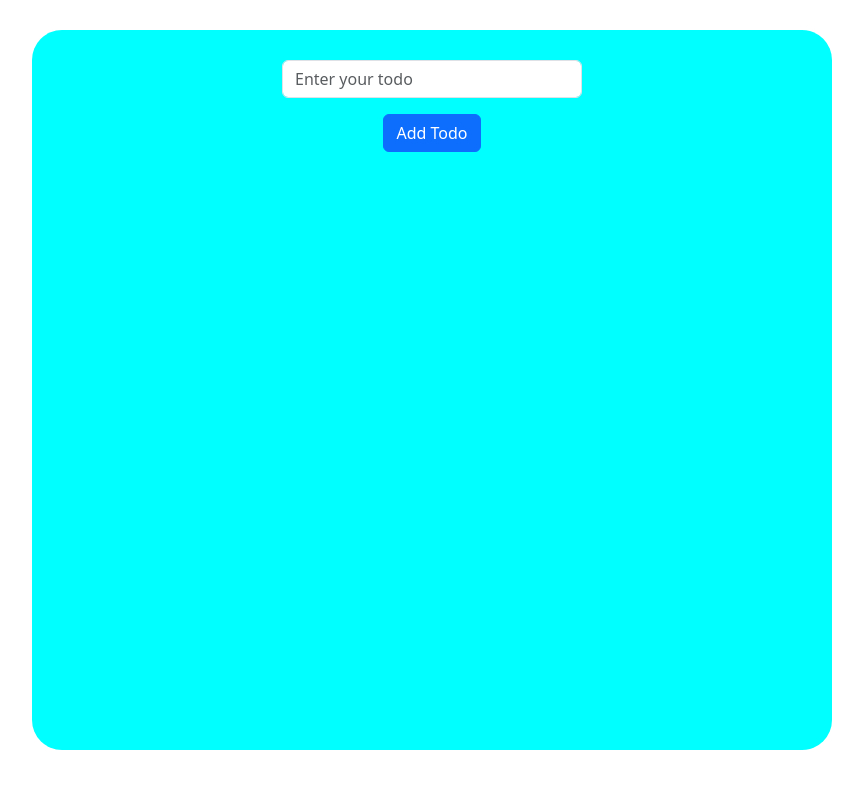
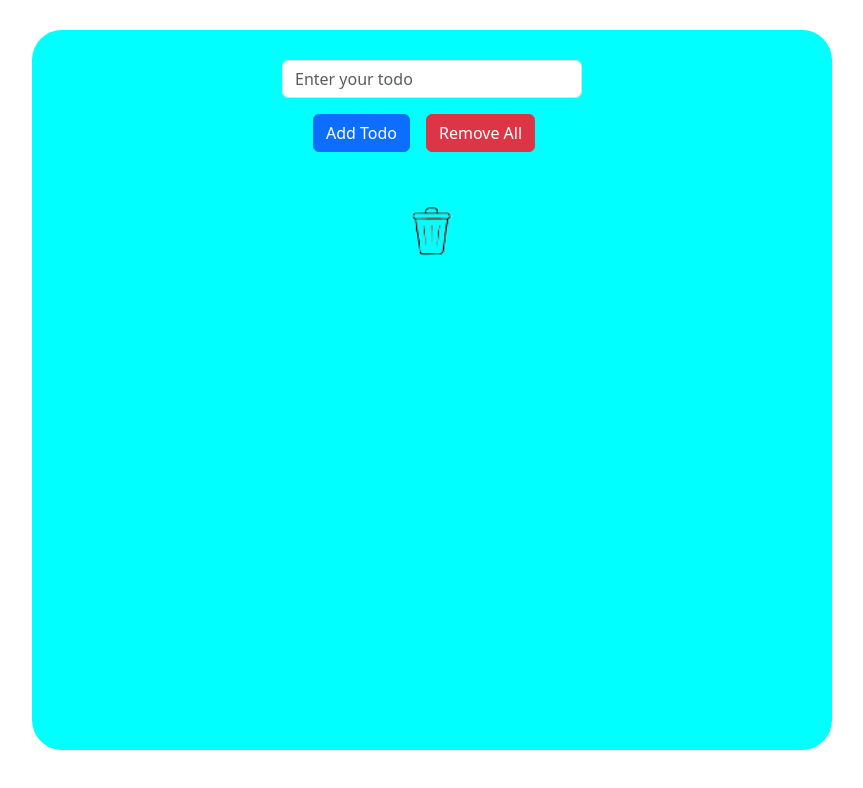
Before and after one commit to Aamir-Yousaf/my-app-todo, a React (Create React App) app: page / in a window 1280 px wide. Shown: the top 788 px of the page, without its empty margins (208-1071 px from the left). Built offline with nearby package versions, Linux system fonts and the light colour scheme.

Commit message:
add dustin images

```diff
--- a/src/App.css
+++ b/src/App.css
@@ -27,6 +27,48 @@
   margin: 0 auto;
   padding-left: 10px;
 }
+/* Define animations for moving items to the dustbin */
+@keyframes moveToDustbin {
+  0% {
+    transform: translateY(0);
+    opacity: 1;
+  }
+  100% {
+    transform: translateY(100px) translateX(-50px);
+    opacity: 0;
+  }
+}
+
+.deleting {
+  animation: moveToDustbin 1s forwards;
+}
+
+/* Styles for the dustbin and other elements */
+.dustbin {
+  position: relative;
+  margin: 20px auto;
+  width: 50px;
+  height: 100px;
+  cursor: pointer;
+}
+
+.dustbin img {
+  width: 100%;
+  height: auto;
+}
+
+.dustbin-contents {
+  margin-top: 20px;
+  padding: 10px;
+  border: 1px solid #ccc;
+  max-height: 200px;
+  overflow-y: auto;
+}
+
+input, button {
+  margin-top: 10px;
+}
+
 @media (prefers-reduced-motion: no-preference) {
   .App-logo {
     animation: App-logo-spin infinite 20s linear;
--- a/src/App.js
+++ b/src/App.js
@@ -1,5 +1,3 @@
-import logo from "./logo.svg";
-import "./App.css";
 import { useState } from "react";
 import {
   Button,
@@ -9,13 +7,18 @@ import {
   ModalHeader,
   ModalBody,
 } from "reactstrap";
+import "./App.css";
 
 function App() {
   const [todoList, setTodoList] = useState([]);
+  const [deletedItems, setDeletedItems] = useState([]);
   const [todo, setTodo] = useState("");
   const [error, setError] = useState(false);
   const [isEdit, setEdit] = useState(false);
   const [saveIndex, setIndex] = useState(-1);
+  const [isDustbinOpen, setDustbinOpen] = useState(false);
+  const [isItemBeingDeleted, setItemBeingDeleted] = useState(false);
+  const [deletingItemIndex, setDeletingItemIndex] = useState(null);
 
   const handleSubmit = () => {
     if (todo) {
@@ -43,11 +46,26 @@ function App() {
   };
 
   const handleDelete = (index) => {
-    let newTodoLists = [...todoList];
-    if (newTodoLists[index].markAsRead) {
-      newTodoLists.splice(index, 1);
-      setTodoList(newTodoLists);
-    }
+    // Trigger animation and change bin image to open
+    setItemBeingDeleted(true);
+    setDustbinOpen(true);
+    setDeletingItemIndex(index);
+
+    setTimeout(() => {
+      let newTodoLists = [...todoList];
+      if (newTodoLists[index].markAsRead) {
+        let deletedItem = newTodoLists.splice(index, 1)[0];
+        setTodoList(newTodoLists);
+        setDeletedItems([...deletedItems, deletedItem]);
+      }
+
+      // Close the bin lid after the animation
+      setTimeout(() => {
+        setDustbinOpen(false);
+        setItemBeingDeleted(false);
+        setDeletingItemIndex(null);
+      }, 1000); // Adjust the timing to match the closing animation
+    }, 1000); // Adjust the timing to match the delete animation
   };
 
   const handleEdit = (index) => {
@@ -68,6 +86,16 @@ function App() {
     setEdit(false);
   };
 
+  const handleRemoveAll = () => {
+    setTodoList([]);
+    setDeletedItems([]);
+    setDustbinOpen(false);
+  };
+
+  const toggleDustbin = () => {
+    setDustbinOpen(!isDustbinOpen);
+  };
+
   return (
     <div className="App">
       <Input
@@ -84,11 +112,22 @@ function App() {
       >
         {isEdit ? "Edit Todo" : "Add Todo"}
       </Button>
+      <Button className="mx-3" color="danger" onClick={handleRemoveAll}>
+        Remove All
+      </Button>
       {error && <Alert color="danger">Input is empty</Alert>}
+      <div className="dustbin" onClick={toggleDustbin}>
+        <img
+          src={isDustbinOpen ? "/binopen.png" : "/binclose.png"}
+          alt="Dustbin"
+        />
+      </div>
       {todoList.map((item, i) => (
         <div
           key={i}
-          className="input-btn d-flex align-items-center justify-content-center gap-3"
+          className={`input-btn d-flex align-items-center justify-content-center gap-3 ${
+            isItemBeingDeleted && deletingItemIndex === i ? "deleting" : ""
+          }`}
         >
           <p
             className="output col-6 d-flex align-items-center"
@@ -111,7 +150,6 @@ function App() {
           </div>
         </div>
       ))}
-      {/* Example Modal for Edit */}
       <Modal isOpen={isEdit} toggle={() => setEdit(false)}>
         <ModalHeader>Edit Todo</ModalHeader>
         <ModalBody>
@@ -129,6 +167,13 @@ function App() {
           </Button>
         </ModalBody>
       </Modal>
+      {isDustbinOpen && (
+        <div className="dustbin-contents">
+          {deletedItems.map((item, index) => (
+            <p key={index}>{item.text}</p>
+          ))}
+        </div>
+      )}
     </div>
   );
 }
```
Also changed, not shown: public/binclose.png (added), public/binopen.png (added).
